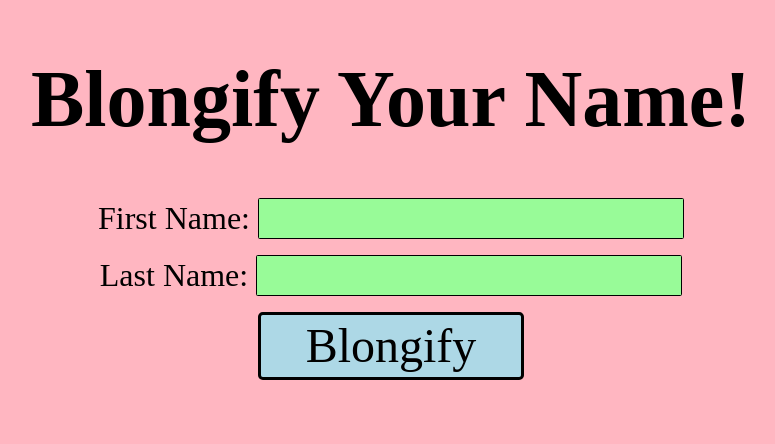
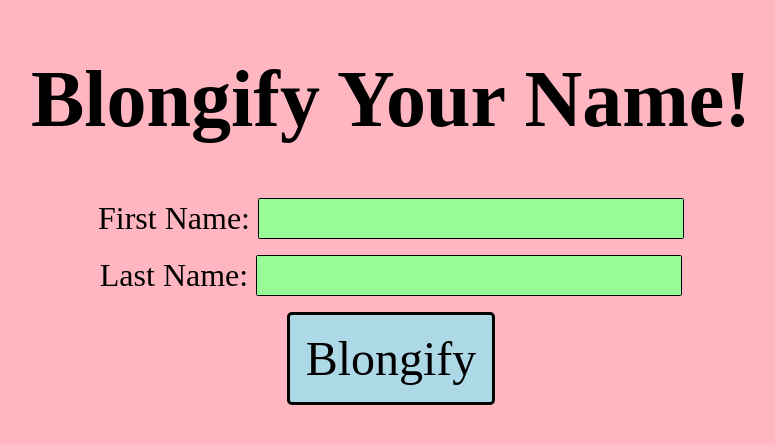
Before and after one commit to blingusblongus/blongify, a plain HTML site: page index.html in a window 1280 px wide. Shown: the whole page, without its empty margins (249-1024 px from the left). Drawn offline with nearby package versions, Linux system fonts and the light colour scheme.

Commit message:
sized blongify button to content text

```diff
--- a/style.css
+++ b/style.css
@@ -21,12 +21,12 @@ input {
 
 #blongify {
     background-color: lightblue;
-    width: 20%;
     margin: auto;
-    padding: .2rem;
+    padding: 1rem;
     border: .2rem solid black;
     border-radius: .3rem;
-    font-size: 3rem
+    font-size: 3rem;
+    display: inline-block;
 }
 
 .result {
```
